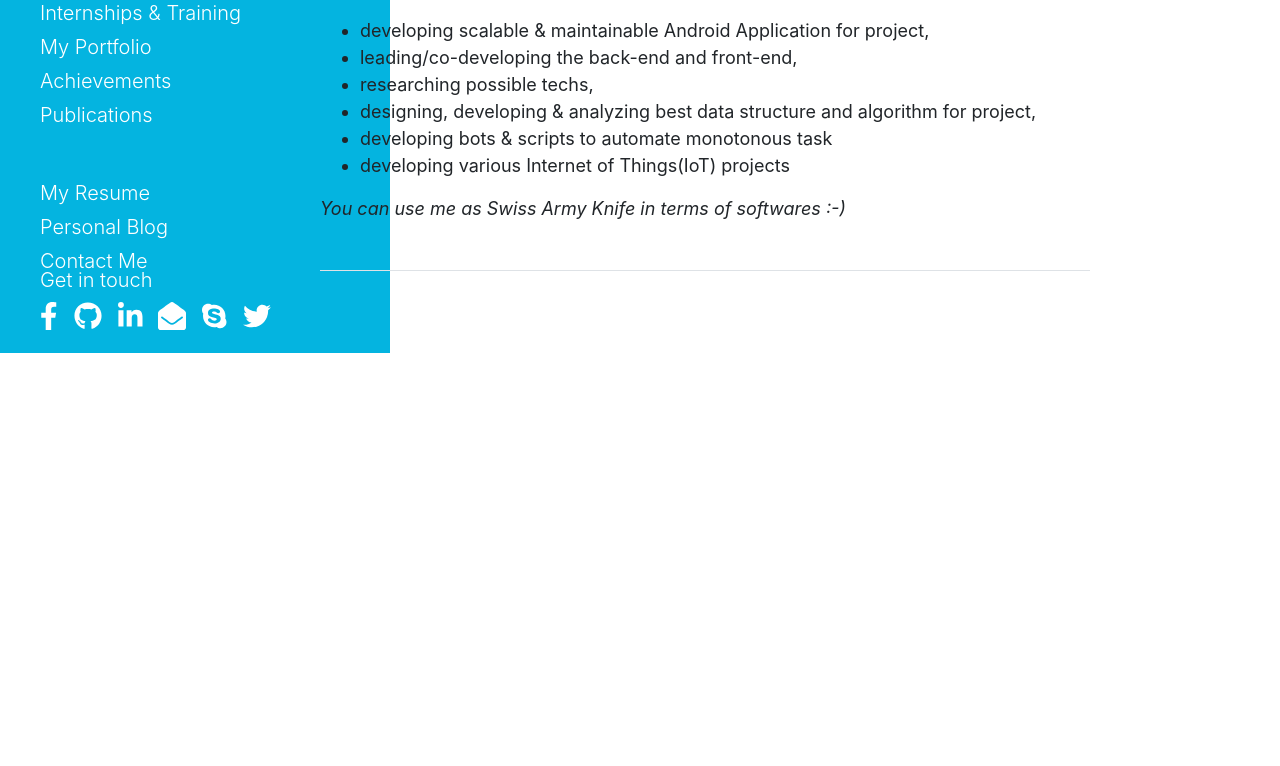
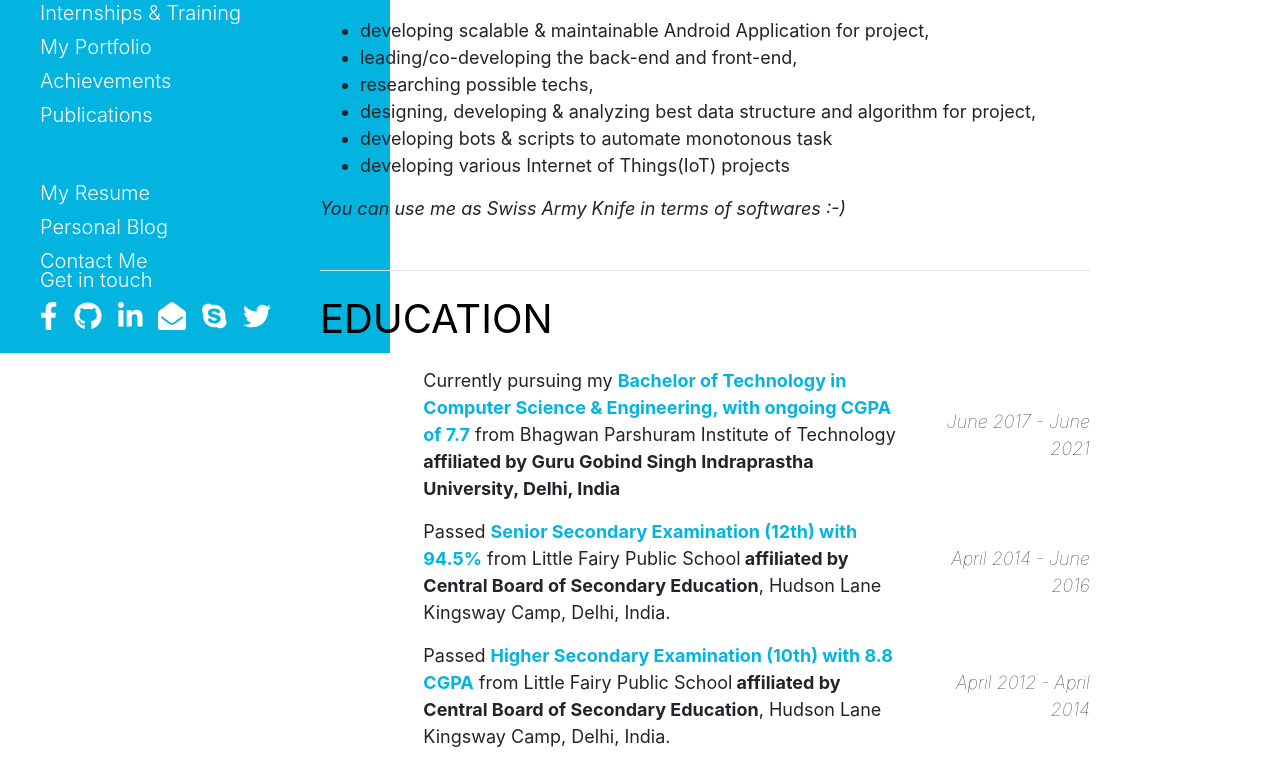
Before and after one commit to prvarshney/my-portfolio, a React (Create React App) app: page / in a window 1280 px wide. Shown: the part 447-1213 px from the top of the page. Before the commit the page ends 800 px from the top, so only its background shows below. Built offline with nearby package versions, Linux system fonts and the light colour scheme.

Commit message:
created education section

```diff
--- a/src/App.js
+++ b/src/App.js
@@ -1,17 +1,19 @@
 import React from 'react';
 import 'bootstrap/dist/css/bootstrap.min.css';
 import './App.css';
-import NavigationBar from './components/navigationBar';
-import PortfolioPage from './components/portfolioPage';
+import NavigationBar from './components/NavigationBar';
+import AboutMe from './components/AboutMe';
+import EducationAndSkills from './components/EducationAndSkills';
 
 function App() {
   return (
     <div className="App row">
-      <div className="col-3">
+      <div className="col-3 ">
         <NavigationBar />
       </div>
       <div className="col-9">
-        <PortfolioPage />
+        <AboutMe />
+        <EducationAndSkills />
       </div>
     </div>
   );
--- a/src/components/portfolioPage.js
+++ b/src/components/AboutMe.js
@@ -7,9 +7,9 @@ import { faCheckSquare, faCoffee } from '@fortawesome/free-solid-svg-icons'
 
 library.add(fab, faCheckSquare, faCoffee)
 
-export class PortfolioPage extends Component {
+export class AboutMe extends Component {
     render() {
-        return (<div>
+        return (<div >
             <h1 style={{ color: "#000", fontWeight: "400" }} className="mt-5">ABOUT ME</h1>
             <div className="row">
                 <div className="col-10 mt-3" style={{ fontSize: "18px" }}>
@@ -45,4 +45,4 @@ export class PortfolioPage extends Component {
     }
 }
 
-export default PortfolioPage;
+export default AboutMe;
--- /dev/null
+++ b/src/components/EducationAndSkills.js
@@ -0,0 +1,49 @@
+import React, { Component } from 'react';
+import { FontAwesomeIcon } from '@fortawesome/react-fontawesome';
+import { fab, faPython } from '@fortawesome/free-brands-svg-icons';
+import { library } from '@fortawesome/fontawesome-svg-core';
+import { faCheckSquare, faCoffee, faGraduationCap, faCode } from '@fortawesome/free-solid-svg-icons'
+
+library.add(fab, faCheckSquare, faCoffee)
+
+export class EducationAndSkills extends Component {
+    render() {
+        return (<div>
+            <h1 style={{ color: "#000", fontWeight: "400" }} className="mt-4">EDUCATION</h1>
+            <div className="row">
+                <div className="col-10 mt-3" style={{ fontSize: "18px" }}>
+                    <ul style={{ listStyle: "none" }}>
+                        <li>
+                            <div className="row" style={{ display: "flex", alignItems: "center"}}>
+                                <FontAwesomeIcon icon={faCode} style={{ display: "flex" ,fontSize: "64px", color: "#04b4e0" }} className="col-1 invisible" />
+                                <div className="col-8">Currently pursuing my <strong style={{ color: "#04B4E0" }}>Bachelor of Technology in Computer Science & Engineering,
+                                with ongoing CGPA of 7.7</strong> from Bhagwan Parshuram Institute of Technology <strong>affiliated by Guru Gobind Singh Indraprastha University, Delhi, India</strong> </div>
+                                <div className="col-3 text-right font-weight-lighter"><i>June 2017 - June 2021</i></div>
+                            </div>
+                        </li>
+                        <li>
+                            <div className="row mt-3" style={{ display: "flex", alignItems: "center" }}>
+                                <FontAwesomeIcon icon={"graduation-cap"} style={{ fontSize: "64px", color: "#04b4e0" }} className="col-1 invisible" />
+                                <div className="col-8">
+                                    Passed <strong style={{ color: "#04B4E0" }}>Senior Secondary Examination (12th) with 94.5%</strong> from Little Fairy Public School
+                                    <strong> affiliated by Central Board of Secondary Education</strong>, Hudson Lane Kingsway Camp, Delhi, India.</div>
+                                    <div className="col-3 text-right font-weight-lighter"><i>April 2014 - June 2016</i></div>
+                            </div>
+                        </li>
+                        <li>
+                            <div className="row mt-3" style={{ display: "flex", alignItems:"center" }}>
+                                <FontAwesomeIcon icon={"school"} style={{ fontSize: "64px", color: "#04b4e0" }} className="col-1 invisible" />
+                                <div className="col-8">
+                                    Passed <strong style={{ color: "#04B4E0" }}>Higher Secondary Examination (10th) with 8.8 CGPA</strong> from Little Fairy Public School
+                                    <strong> affiliated by Central Board of Secondary Education</strong>, Hudson Lane Kingsway Camp, Delhi, India.</div>
+                                    <div className="col-3 text-right font-weight-lighter"><i>April 2012 - April 2014</i></div>
+                            </div>
+                        </li>
+                    </ul>
+                </div>
+            </div>
+        </div>);
+    }
+}
+
+export default EducationAndSkills;
--- a/src/components/navigationBar.js
+++ b/src/components/navigationBar.js
@@ -14,7 +14,10 @@ const navBarStyle = () =>  {
         "height": "100%",
         "width": "100%",
         "maxWidth": "390px",
-        "minWidth": "390px"
+        "minWidth": "390px",
+        "position": "fixed",
+        "top": "0",
+        "left": "0"
     };
 }
 
```
